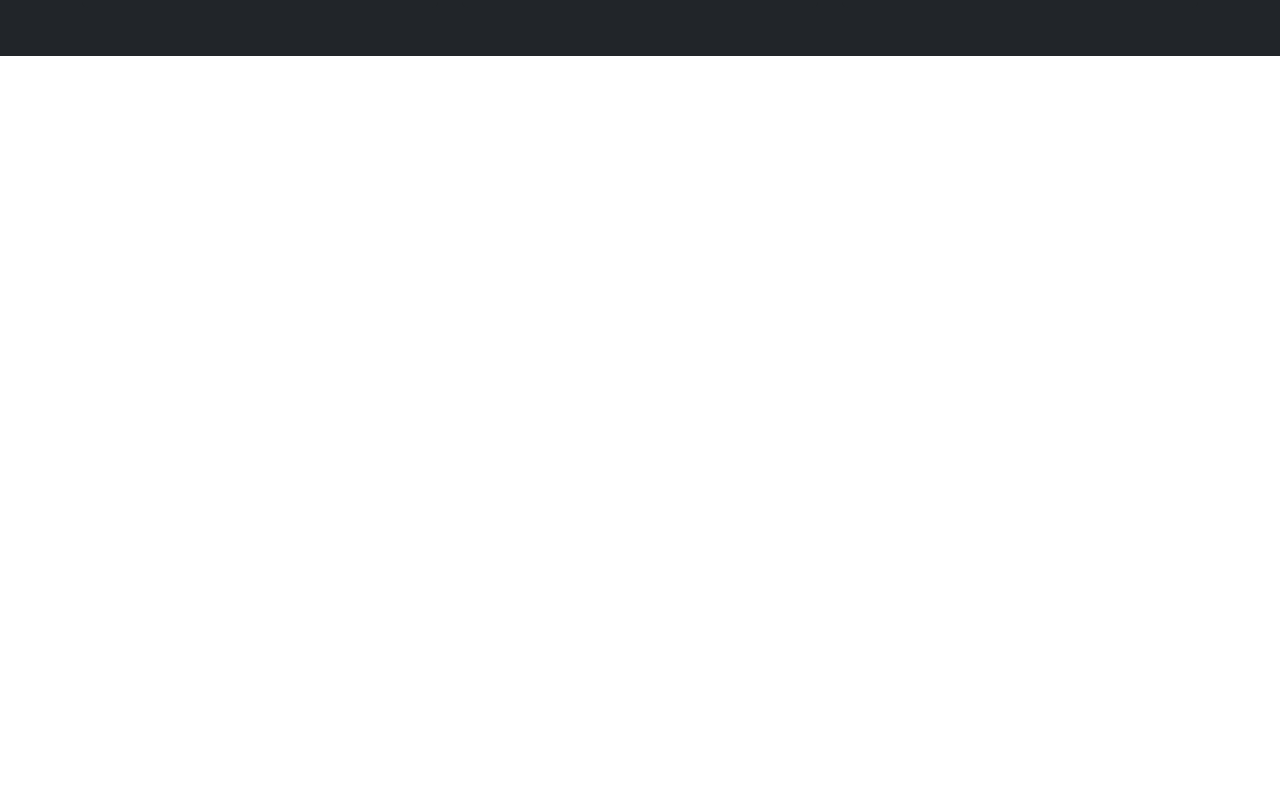
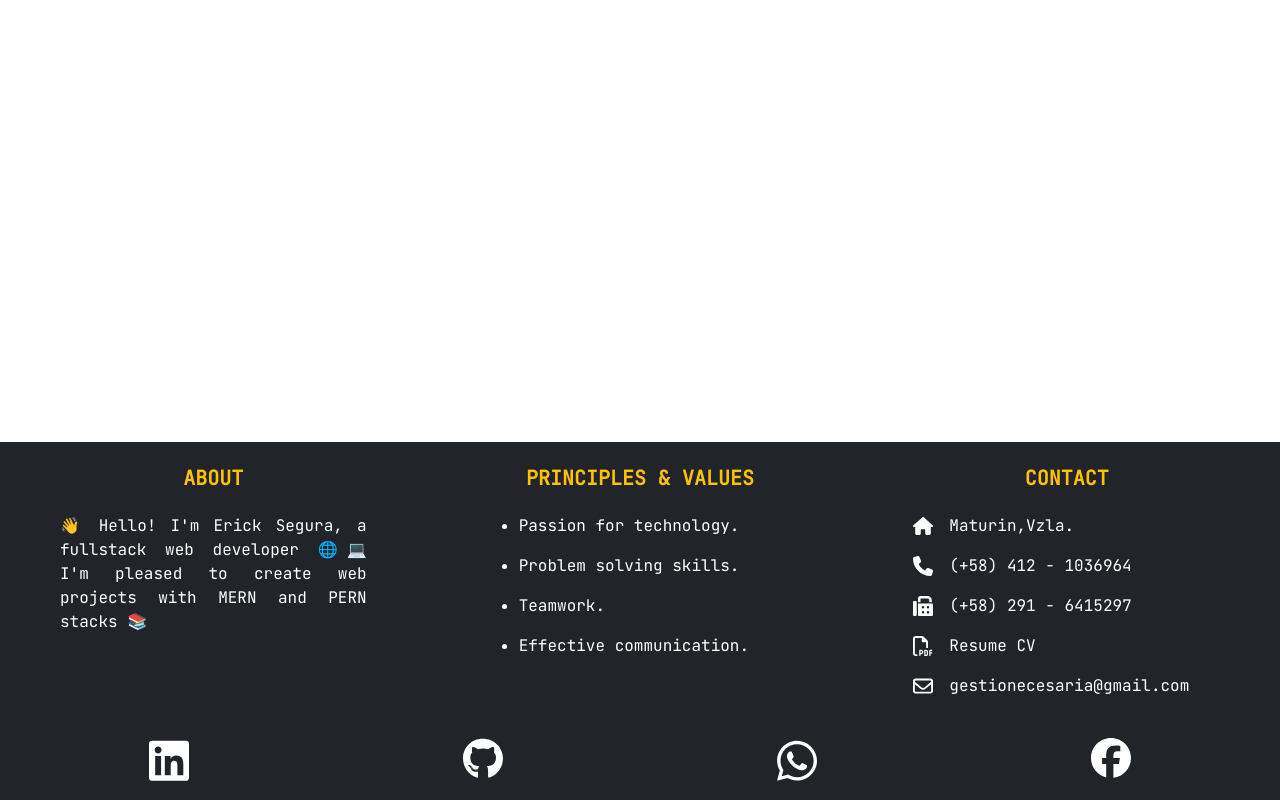
Before and after one commit to freeluckperson/portafolio-en-next, a Next.js app: page /about in a window 1280 px wide. Shown: the part 538-1338 px from the top of the page. Before the commit the page ends 800 px from the top, so only its background shows below. Built offline with nearby package versions, Linux system fonts and the light colour scheme.

Commit message:
6 de mar 2024 2do commit

```diff
--- a/src/app/about/page.jsx
+++ b/src/app/about/page.jsx
@@ -1,6 +1,6 @@
 export default function AboutPage() {
   return (
-    <div className="container" style={{ margin: "90px" }}>
+    <div className="container" style={{ margin: "90px", height: "100vh" }}>
       <h2>SOY About</h2>
     </div>
   );
--- a/src/components/Footer.jsx
+++ b/src/components/Footer.jsx
@@ -2,12 +2,11 @@ import React from "react";
 
 export default function Footer() {
   return (
-    <footer className="bg-dark text-white pt-5 pb-4">
-
-      <div className="container ">
+    <footer className="bg-dark text-white mt-5  ">
+      <div className="container-fluid  ">
         <div className="row">
           <div className="col-md-4 my-4 ">
-            <div className="card h-100 border-0 text-white bg-dark ">
+            <div className="card h-100 border-0 text-white bg-dark px-5 ">
               <h5 className="text-uppercase mb-4 fw-bold text-warning text-center">
                 About
               </h5>
@@ -19,21 +18,21 @@ export default function Footer() {
           </div>
 
           <div className="col-md-4 my-4 ">
-            <div className="card h-100 border-0 text-white bg-dark ">
+            <div className="card h-100 border-0 text-white bg-dark px-5">
               <h5 className="text-uppercase mb-4 fw-bold text-warning text-center">
-                Company name
+                Principles & values
               </h5>
-              <p style={{ textAlign: "justify" }}>
-                Lorem ipsum dolor sit, amet consectetur adipisicing elit.
-                Excepturi harum accusamus tempora autem recusandae possimus
-                impedit aspernatur molestias, provident architecto ipsa sint cum
-                necessitatibus ad inventore voluptates sunt ex quam.
-              </p>
+              <ul>
+                <li>Passion for technology.</li>
+                <li className="mt-3">Problem solving skills.</li>
+                <li className="mt-3">Teamwork.</li>
+                <li className="mt-3">Effective communication.</li>
+              </ul>
             </div>
           </div>
 
           <div className="col-md-4 my-4 ">
-            <div className="card h-100 border-0 text-white bg-dark ">
+            <div className="card h-100 border-0 text-white bg-dark px-5">
               <h5 className="text-uppercase mb-4 fw-bold text-warning text-center">
                 contact
               </h5>
@@ -77,6 +76,25 @@ export default function Footer() {
                 <span>(+58) 291 - 6415297</span>
               </p>
 
+              <p className="d-flex ">
+                <svg
+                  className="me-3"
+                  xmlns="http://www.w3.org/2000/svg"
+                  viewBox="0 0 512 512"
+                  width={20}
+                  style={{ fill: "white" }}
+                >
+                  <path d="M64 464l48 0 0 48-48 0c-35.3 0-64-28.7-64-64L0 64C0 28.7 28.7 0 64 0L229.5 0c17 0 33.3 6.7 45.3 18.7l90.5 90.5c12 12 18.7 28.3 18.7 45.3L384 304l-48 0 0-144-80 0c-17.7 0-32-14.3-32-32l0-80L64 48c-8.8 0-16 7.2-16 16l0 384c0 8.8 7.2 16 16 16zM176 352l32 0c30.9 0 56 25.1 56 56s-25.1 56-56 56l-16 0 0 32c0 8.8-7.2 16-16 16s-16-7.2-16-16l0-48 0-80c0-8.8 7.2-16 16-16zm32 80c13.3 0 24-10.7 24-24s-10.7-24-24-24l-16 0 0 48 16 0zm96-80l32 0c26.5 0 48 21.5 48 48l0 64c0 26.5-21.5 48-48 48l-32 0c-8.8 0-16-7.2-16-16l0-128c0-8.8 7.2-16 16-16zm32 128c8.8 0 16-7.2 16-16l0-64c0-8.8-7.2-16-16-16l-16 0 0 96 16 0zm80-112c0-8.8 7.2-16 16-16l48 0c8.8 0 16 7.2 16 16s-7.2 16-16 16l-32 0 0 32 32 0c8.8 0 16 7.2 16 16s-7.2 16-16 16l-32 0 0 48c0 8.8-7.2 16-16 16s-16-7.2-16-16l0-64 0-64z" />
+                </svg>
+                <a
+                  href="https://www.mediafire.com/file/hh1ultxhlbhd7ea/vitaeEN.pdf/file"
+                  target="_blank"
+                  style={{ textDecoration: "none", color: "white" }}
+                >
+                  Resume CV
+                </a>
+              </p>
+
               <p className="d-flex">
                 <svg
                   className="me-3"
@@ -92,6 +110,51 @@ export default function Footer() {
             </div>
           </div>
         </div>
+        <div className="d-flex justify-content-around pb-3 ">
+          <a
+            href="https://www.linkedin.com/in/erick-daniel-segura-cabello-9b172a129/"
+            target="_blank"
+          >
+            <svg
+              xmlns="http://www.w3.org/2000/svg"
+              viewBox="0 0 448 512"
+              width={40}
+              style={{ fill: "white" }}
+            >
+              <path d="M416 32H31.9C14.3 32 0 46.5 0 64.3v383.4C0 465.5 14.3 480 31.9 480H416c17.6 0 32-14.5 32-32.3V64.3c0-17.8-14.4-32.3-32-32.3zM135.4 416H69V202.2h66.5V416zm-33.2-243c-21.3 0-38.5-17.3-38.5-38.5S80.9 96 102.2 96c21.2 0 38.5 17.3 38.5 38.5 0 21.3-17.2 38.5-38.5 38.5zm282.1 243h-66.4V312c0-24.8-.5-56.7-34.5-56.7-34.6 0-39.9 27-39.9 54.9V416h-66.4V202.2h63.7v29.2h.9c8.9-16.8 30.6-34.5 62.9-34.5 67.2 0 79.7 44.3 79.7 101.9V416z" />
+            </svg>
+          </a>
+          <a href="https://github.com/freeluckperson" target="_blank">
+            <svg
+              xmlns="http://www.w3.org/2000/svg"
+              viewBox="0 0 496 512"
+              width={40}
+              style={{ fill: "white" }}
+            >
+              <path d="M165.9 397.4c0 2-2.3 3.6-5.2 3.6-3.3 .3-5.6-1.3-5.6-3.6 0-2 2.3-3.6 5.2-3.6 3-.3 5.6 1.3 5.6 3.6zm-31.1-4.5c-.7 2 1.3 4.3 4.3 4.9 2.6 1 5.6 0 6.2-2s-1.3-4.3-4.3-5.2c-2.6-.7-5.5 .3-6.2 2.3zm44.2-1.7c-2.9 .7-4.9 2.6-4.6 4.9 .3 2 2.9 3.3 5.9 2.6 2.9-.7 4.9-2.6 4.6-4.6-.3-1.9-3-3.2-5.9-2.9zM244.8 8C106.1 8 0 113.3 0 252c0 110.9 69.8 205.8 169.5 239.2 12.8 2.3 17.3-5.6 17.3-12.1 0-6.2-.3-40.4-.3-61.4 0 0-70 15-84.7-29.8 0 0-11.4-29.1-27.8-36.6 0 0-22.9-15.7 1.6-15.4 0 0 24.9 2 38.6 25.8 21.9 38.6 58.6 27.5 72.9 20.9 2.3-16 8.8-27.1 16-33.7-55.9-6.2-112.3-14.3-112.3-110.5 0-27.5 7.6-41.3 23.6-58.9-2.6-6.5-11.1-33.3 2.6-67.9 20.9-6.5 69 27 69 27 20-5.6 41.5-8.5 62.8-8.5s42.8 2.9 62.8 8.5c0 0 48.1-33.6 69-27 13.7 34.7 5.2 61.4 2.6 67.9 16 17.7 25.8 31.5 25.8 58.9 0 96.5-58.9 104.2-114.8 110.5 9.2 7.9 17 22.9 17 46.4 0 33.7-.3 75.4-.3 83.6 0 6.5 4.6 14.4 17.3 12.1C428.2 457.8 496 362.9 496 252 496 113.3 383.5 8 244.8 8zM97.2 352.9c-1.3 1-1 3.3 .7 5.2 1.6 1.6 3.9 2.3 5.2 1 1.3-1 1-3.3-.7-5.2-1.6-1.6-3.9-2.3-5.2-1zm-10.8-8.1c-.7 1.3 .3 2.9 2.3 3.9 1.6 1 3.6 .7 4.3-.7 .7-1.3-.3-2.9-2.3-3.9-2-.6-3.6-.3-4.3 .7zm32.4 35.6c-1.6 1.3-1 4.3 1.3 6.2 2.3 2.3 5.2 2.6 6.5 1 1.3-1.3 .7-4.3-1.3-6.2-2.2-2.3-5.2-2.6-6.5-1zm-11.4-14.7c-1.6 1-1.6 3.6 0 5.9 1.6 2.3 4.3 3.3 5.6 2.3 1.6-1.3 1.6-3.9 0-6.2-1.4-2.3-4-3.3-5.6-2z" />
+            </svg>
+          </a>
+          <a href="/contact" target="_blank">
+            <svg
+              xmlns="http://www.w3.org/2000/svg"
+              viewBox="0 0 448 512"
+              width={40}
+              style={{ fill: "white" }}
+            >
+              <path d="M380.9 97.1C339 55.1 283.2 32 223.9 32c-122.4 0-222 99.6-222 222 0 39.1 10.2 77.3 29.6 111L0 480l117.7-30.9c32.4 17.7 68.9 27 106.1 27h.1c122.3 0 224.1-99.6 224.1-222 0-59.3-25.2-115-67.1-157zm-157 341.6c-33.2 0-65.7-8.9-94-25.7l-6.7-4-69.8 18.3L72 359.2l-4.4-7c-18.5-29.4-28.2-63.3-28.2-98.2 0-101.7 82.8-184.5 184.6-184.5 49.3 0 95.6 19.2 130.4 54.1 34.8 34.9 56.2 81.2 56.1 130.5 0 101.8-84.9 184.6-186.6 184.6zm101.2-138.2c-5.5-2.8-32.8-16.2-37.9-18-5.1-1.9-8.8-2.8-12.5 2.8-3.7 5.6-14.3 18-17.6 21.8-3.2 3.7-6.5 4.2-12 1.4-32.6-16.3-54-29.1-75.5-66-5.7-9.8 5.7-9.1 16.3-30.3 1.8-3.7 .9-6.9-.5-9.7-1.4-2.8-12.5-30.1-17.1-41.2-4.5-10.8-9.1-9.3-12.5-9.5-3.2-.2-6.9-.2-10.6-.2-3.7 0-9.7 1.4-14.8 6.9-5.1 5.6-19.4 19-19.4 46.3 0 27.3 19.9 53.7 22.6 57.4 2.8 3.7 39.1 59.7 94.8 83.8 35.2 15.2 49 16.5 66.6 13.9 10.7-1.6 32.8-13.4 37.4-26.4 4.6-13 4.6-24.1 3.2-26.4-1.3-2.5-5-3.9-10.5-6.6z" />
+            </svg>
+          </a>
+          <a href="/contact" target="_blank">
+            <svg
+              xmlns="http://www.w3.org/2000/svg"
+              viewBox="0 0 512 512"
+              width={40}
+              style={{ fill: "white" }}
+            >
+              <path d="M512 256C512 114.6 397.4 0 256 0S0 114.6 0 256C0 376 82.7 476.8 194.2 504.5V334.2H141.4V256h52.8V222.3c0-87.1 39.4-127.5 125-127.5c16.2 0 44.2 3.2 55.7 6.4V172c-6-.6-16.5-1-29.6-1c-42 0-58.2 15.9-58.2 57.2V256h83.6l-14.4 78.2H287V510.1C413.8 494.8 512 386.9 512 256h0z" />
+            </svg>
+          </a>
+        </div>
       </div>
     </footer>
   );
--- a/src/components/Portfolio.jsx
+++ b/src/components/Portfolio.jsx
@@ -2,9 +2,11 @@
 
 import { useEffect, useState } from "react";
 
-function Card({ project }) {
+function Card({ project, loading }) {
   const { title, description, image, url, deploy } = project;
   return (
+    <>
+      {loading ? (
         <div className="col-md-4 mt-4">
           <div className="card h-100">
             <div className=" text-end m-1">
@@ -26,17 +28,27 @@ function Card({ project }) {
             </div>
           </div>
         </div>
+      ) : (
+        <div className="col-md-4 mt-4">
+          <div className="card h-100">
+            <div className="spinner-border text-primary">LOADING</div>
+          </div>
+        </div>
+      )}
+    </>
   );
 }
 
 export default function Portfolio() {
-  const [projects, setProjects] = useState(null);
-  console.log(projects);
+  const [projects, setProjects] = useState([]);
+  const [loading, setLoading] = useState(false);
+
   useEffect(() => {
     fetch("/api/project")
       .then((response) => response.json())
       .then((json) => setProjects(json))
-      .catch((err) => console.log(err));
+      .catch((err) => console.log(err))
+      .finally(() => setLoading(true));
   }, []);
 
   return (
@@ -47,7 +59,7 @@ export default function Portfolio() {
       <div className="container">
         <div className="row">
           {projects?.map((project, i) => (
-            <Card key={i} project={project} />
+            <Card key={i} project={project} loading={loading} />
           ))}
         </div>
       </div>
```
Lines whose indentation alone changed are shown as unchanged.
